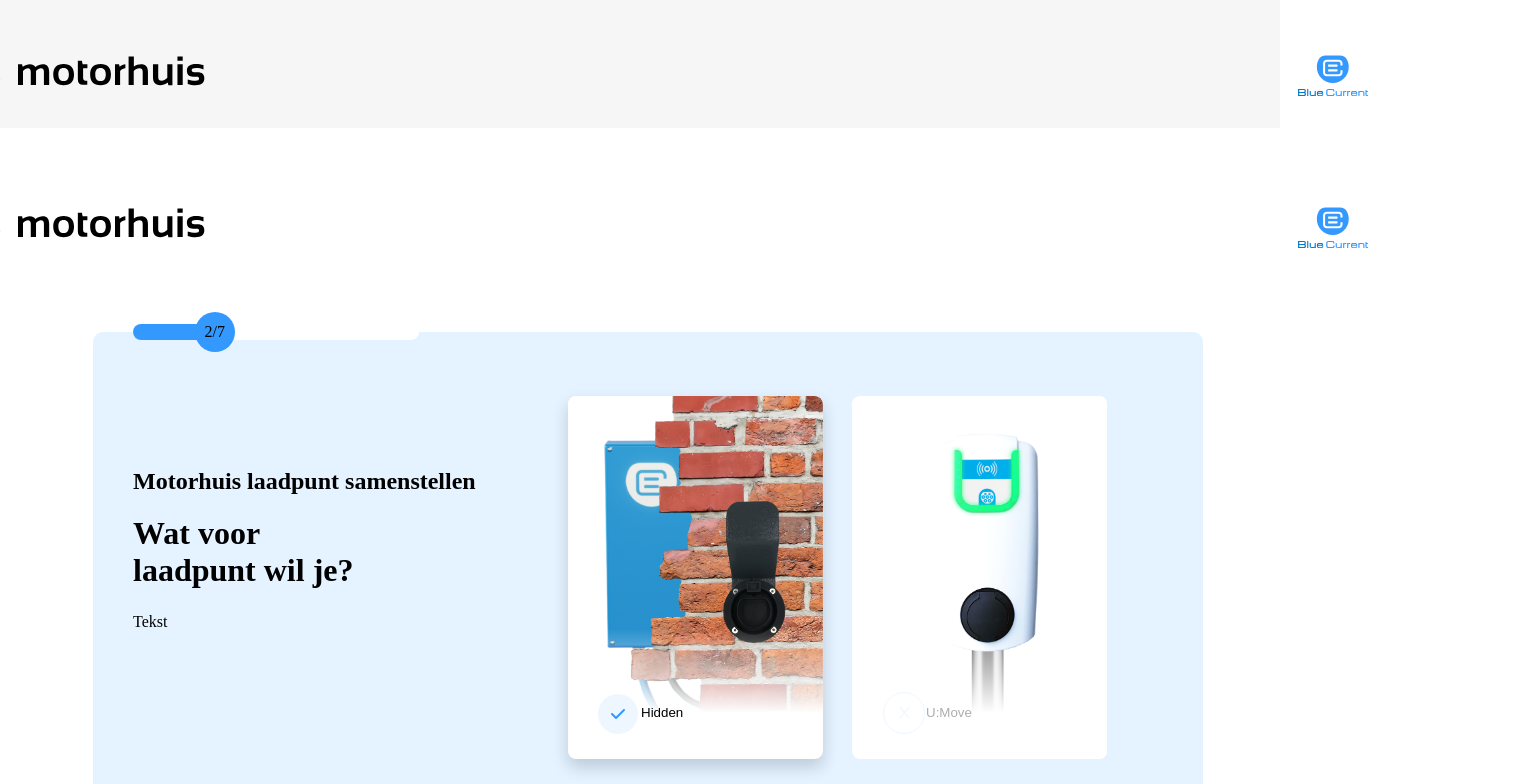
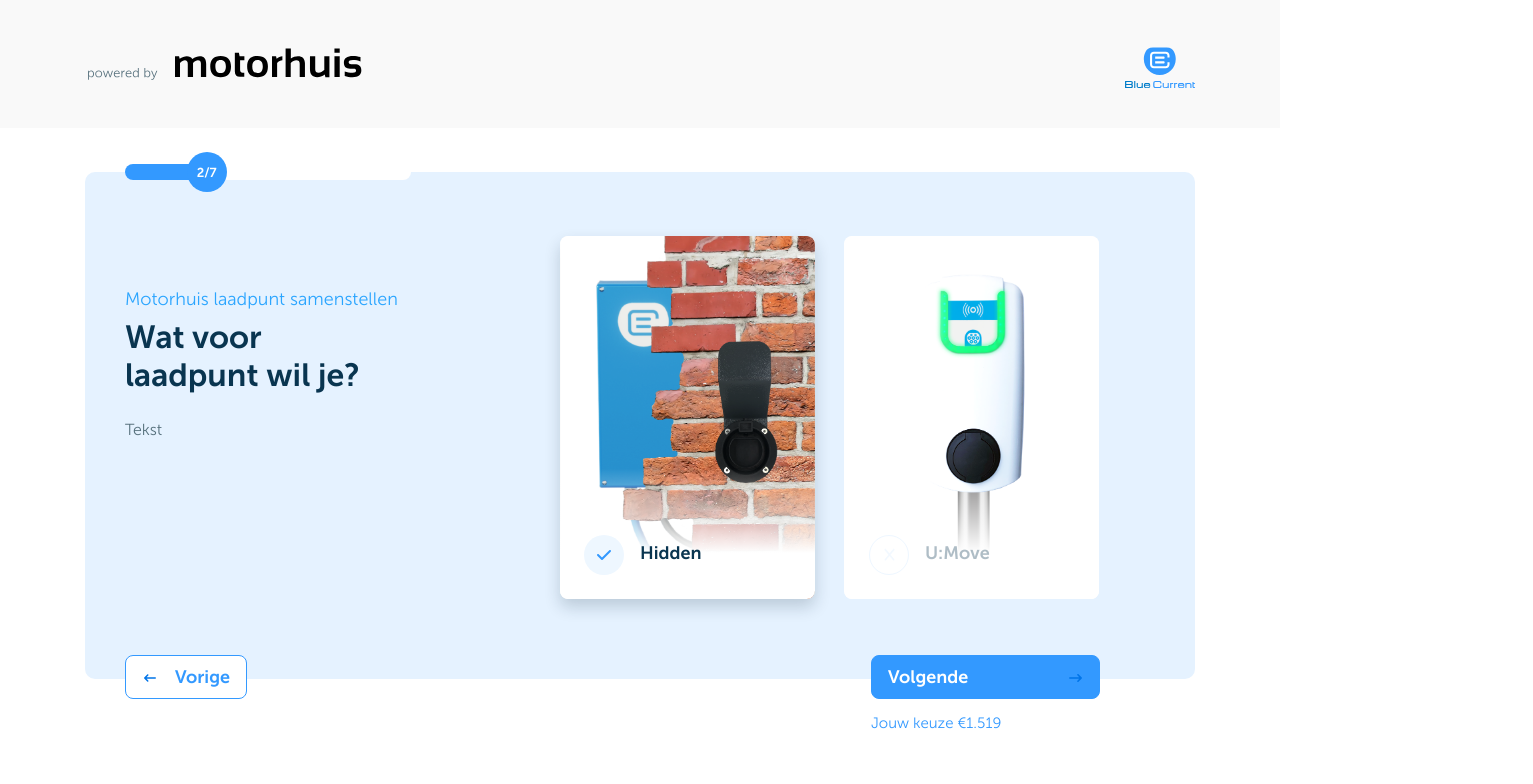
Before and after one commit to Fableau/BC-Demo, a Next.js app: page /form/step2 in a window 1280 px wide. Shown: the top 784 px of the page, 1533 px wide, since content can reach past the window. Built offline with nearby package versions, Linux system fonts and the light colour scheme.

Commit message:
replace file with original

```diff
--- a/src/app/layout.js
+++ b/src/app/layout.js
@@ -1,16 +1,18 @@
-import Header from "@/components/Header/Header";
-import Wrapper from "@/components/Wrapper/Wrapper";
+import "@/styles/globals.scss";
+import "@/styles/fonts.scss";
 
-export const metadata = {
-  title: "Motorhuis Laadpunt Samenstellen",
-  description: "Beschrijving",
-};
+// Load FontAwesome CSS before icons are rendered, removing visual bug (e.g. movement / scaling after first render).
+// AutoAddCSS should be off, since we don't need the CSS twice.
+import '@fortawesome/fontawesome-svg-core/styles.css';
+import { config } from '@fortawesome/fontawesome-svg-core';
+config.autoAddCss = false;
 
-const FormLayout = ({ children }) => (
-  <Wrapper>
-    <Header />
-    { children }
-  </Wrapper>
+const RootLayout = ({ children }) => (
+  <html lang="en">
+    <body>
+      {children}
+    </body>
+  </html>
 )
 
-export default FormLayout;
+export default RootLayout;
```
